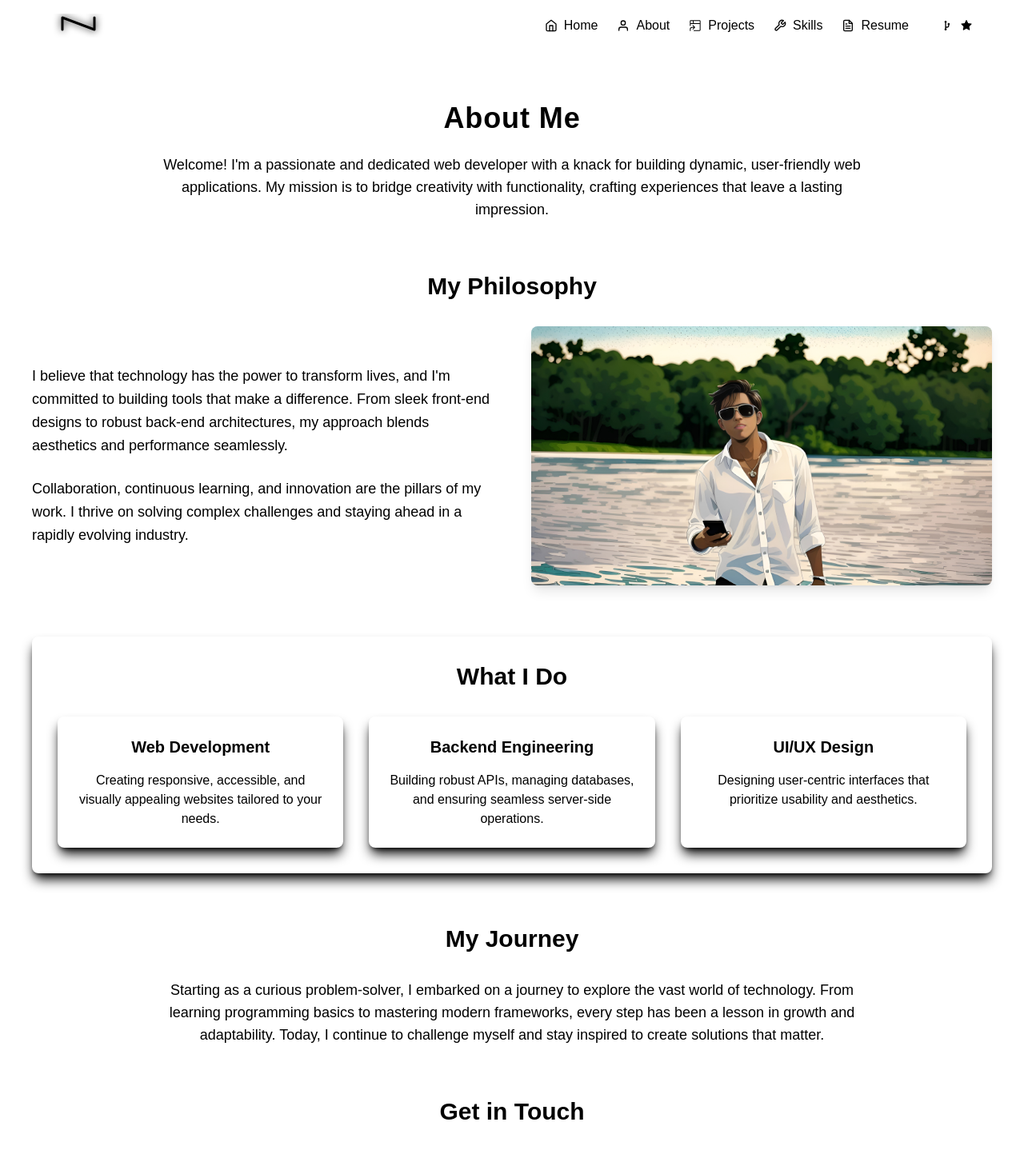
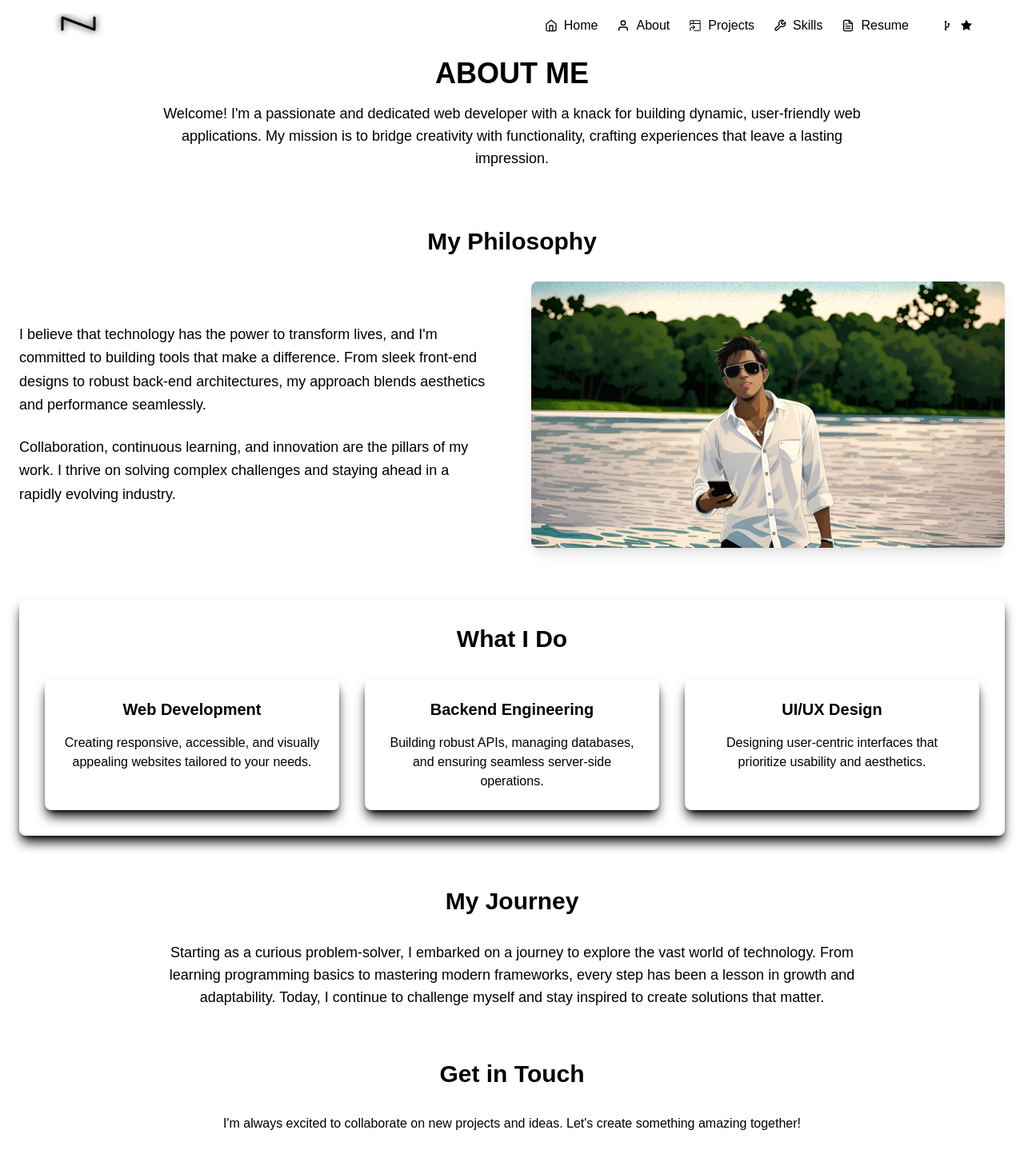
Before and after one commit to N1khilM/Portfolio, a Next.js app: page /about in a window 1280 px wide. Shown: the top 1443 px of the page at 80% size. Built offline with nearby package versions, Linux system fonts and the light colour scheme.

Commit message:
updated h1

```diff
--- a/app/about/contact/page.js
+++ b/app/about/contact/page.js
@@ -10,7 +10,7 @@ export default function Contact() {
       <Navbar />
       <main className="flex-grow container mx-auto p-6">
         <section className="text-center my-12">
-          <h1 className="text-4xl font-bold mb-6 theme tracking-wide">
+          <h1 className="flex flex-col min-h-screen p-4 bg-var(--background) text-var(--foreground)">
             Get in Touch
           </h1>
           <p className="text-lg theme max-w-4xl mx-auto">
--- a/app/about/page.js
+++ b/app/about/page.js
@@ -5,14 +5,14 @@ import Link from "next/link";
 
 export default function About() {
   return (
-    <div className="flex flex-col min-h-screen p-4 bg-dark-900 text-foreground">
+    <div className="flex flex-col min-h-screen  bg-dark-900 text-foreground">
       <Navbar />
       <main className="flex-grow container mx-auto p-6">
-        <section className="text-center my-12">
-          <h1 className="text-4xl font-bold mb-6 text-foreground tracking-wide">
-            About Me
+        <section className="text-center ">
+          <h1 className="text-4xl font-bold p-2 text-center sm:text-center">
+            ABOUT ME
           </h1>
-          <p className="text-lg text-var(--foreground) max-w-4xl mx-auto">
+          <p className="text-lg p-2 text-var(--foreground) max-w-4xl mx-auto">
             Welcome! I&apos;m a passionate and dedicated web developer with a
             knack for building dynamic, user-friendly web applications. My
             mission is to bridge creativity with functionality, crafting
--- a/app/globals.css
+++ b/app/globals.css
@@ -21,16 +21,6 @@ body {
   font-family: Arial, Helvetica, sans-serif;
 }
 
-video {
-  position: absolute; /* Make sure it's positioned relative to the body */
-  top: 0;
-  left: 0;
-  width: 100vw; /* 100% of the viewport width */
-  height: 100vh; /* 100% of the viewport height */
-  object-fit: cover; /* This ensures the video maintains its aspect ratio while filling the area */
-  z-index: -1; /* Send the video behind the content */
-}
-
 .myname {
   font-size: 2em;
   letter-spacing: 4px;
--- a/app/page.js
+++ b/app/page.js
@@ -5,22 +5,13 @@ import { Anton } from "next/font/google";
 import "./globals.css";
 
 const anton = Anton({
-  subsets: ["latin"], // Optional: Add more subsets if needed
-  weight: "400", // Add font weights as per your use
+  subsets: ["latin"],
+  weight: "400",
 });
 
 export default function Home() {
   return (
     <div className="min-h-[calc(100vh-40px)]  flex flex-col bg-var(--background) text-var(--foreground)">
-      {/* <video
-        className="absolute top-0 left-0 w-full h-full object-cover"
-        autoPlay
-        loop
-        muted
-      >
-        <source src="/bgvideo.mp4" type="video/mp4" />
-        Your browser does not support the video tag.
-      </video> */}
       <Navbar />
 
       <main className="flex-grow flex items-center justify-center">
--- a/app/projects/page.js
+++ b/app/projects/page.js
@@ -55,17 +55,7 @@ export default function Projects() {
     <div className="flex flex-col min-h-screen p-4 bg-var(--background) text-var(--foreground)">
       <Navbar />
       <main className="flex-grow row-start-2 flex flex-col items-center justify-center">
-        <h1
-          className="text-4xl font-bold text-center sm:text-center"
-          style={{
-            fontSize: "40px", // Adjusted font size for the Projects page
-            fontWeight: "bold",
-            color: "var(--foreground)",
-            letterSpacing: "5px",
-            lineHeight: "1.2",
-            fontFamily: "'Anton', sans-serif",
-          }}
-        >
+        <h1 className="text-4xl font-bold text-center sm:text-center">
           PROJECTS
         </h1>
         <div className="grid grid-cols-1 sm:grid-cols-2 md:grid-cols-3 gap-8 mt-12 px-4">
--- a/app/skills/page.js
+++ b/app/skills/page.js
@@ -11,18 +11,7 @@ export default function Skills() {
     <div className="flex flex-col min-h-screen p-4 bg-var(--background) text-var(--foreground)">
       <Navbar />
       <main className="flex-grow row-start-2 flex flex-col items-center justify-center">
-        <h1
-          className="text-4xl font-bold text-center sm:text-center"
-          style={{
-            fontSize: "40px",
-            fontWeight: "bold",
-            color: "var(--foreground)",
-            textShadow: "3px 3px 6px rgba(0, 0, 0, 0.7)",
-            letterSpacing: "5px",
-            lineHeight: "1.2",
-            fontFamily: "'Anton', sans-serif",
-          }}
-        >
+        <h1 className="text-4xl font-bold text-center sm:text-center">
           SKILLS
         </h1>
         <div className="mt-12 w-full max-w-6xl">
```
